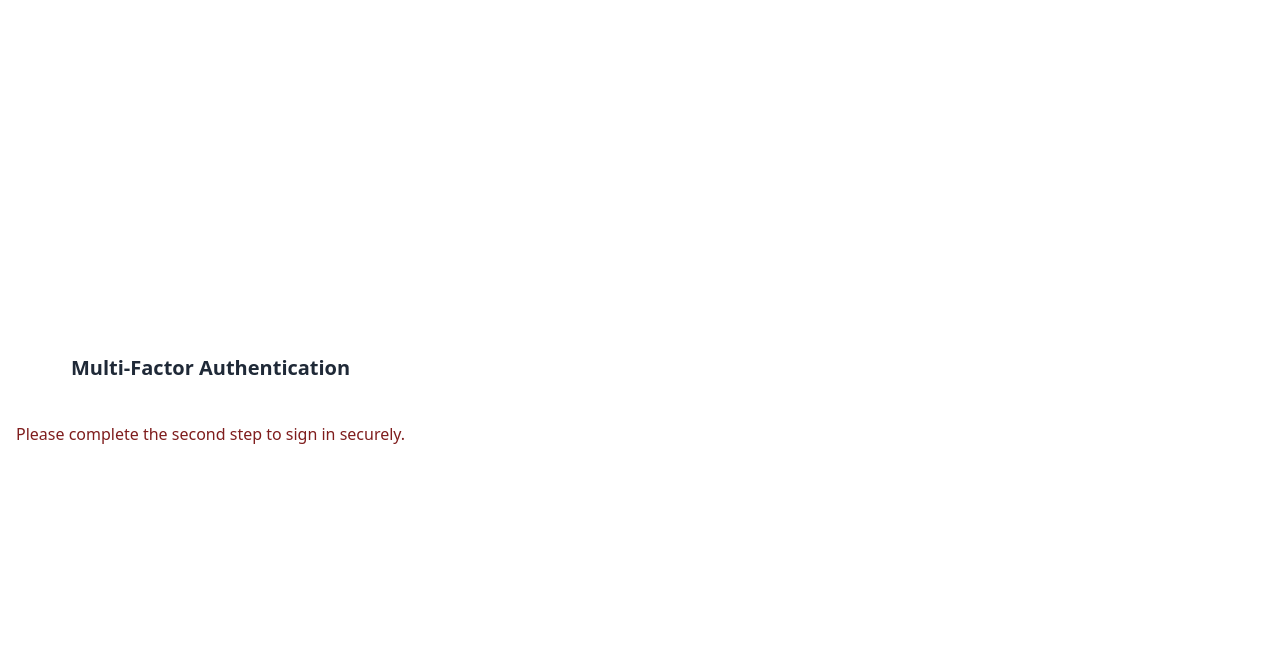
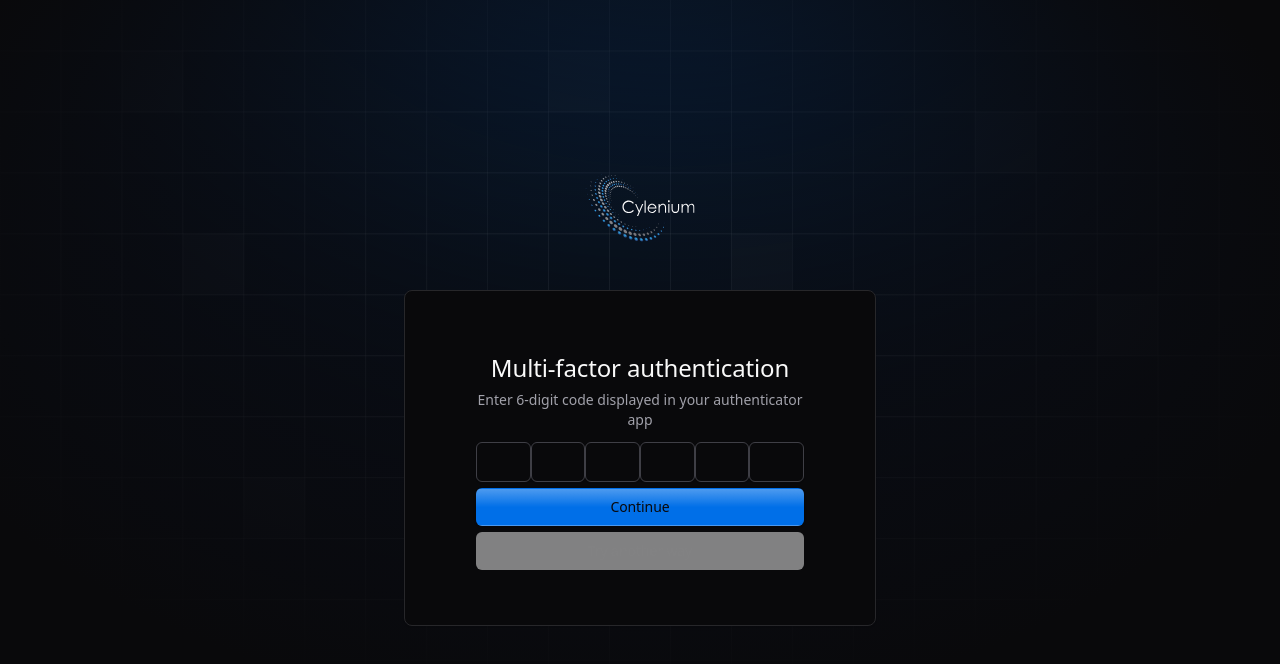
Before and after one commit to lightningleap/CyleniumUi, a React (Vite) app: page /mfa in a window 1280 px wide. Shown: the top 664 px of the page. Built offline with nearby package versions, Linux system fonts and the light colour scheme.

Commit message:
MFA page doen

```diff
--- a/src/components/ui/button.tsx
+++ b/src/components/ui/button.tsx
@@ -1,3 +1,4 @@
+/* eslint-disable react-refresh/only-export-components */
 import * as React from "react"
 import { Slot } from "@radix-ui/react-slot"
 import { cva, type VariantProps } from "class-variance-authority"
@@ -5,7 +6,7 @@ import { cva, type VariantProps } from "class-variance-authority"
 import { cn } from "@/lib/utils"
 
 const buttonVariants = cva(
-  "inline-flex items-center justify-center gap-2 whitespace-nowrap rounded-md text-sm font-medium transition-colors focus-visible:outline-none focus-visible:ring-1 focus-visible:ring-ring disabled:pointer-events-none disabled:opacity-50 [&_svg]:pointer-events-none [&_svg]:size-4 [&_svg]:shrink-0",
+  "inline-flex items-center justify-center whitespace-nowrap rounded-md transition-colors focus-visible:outline-none focus-visible:ring-1 focus-visible:ring-ring disabled:pointer-events-none disabled:opacity-50 [&_svg]:pointer-events-none [&_svg]:size-4 [&_svg]:shrink-0",
   {
     variants: {
       variant: {
--- /dev/null
+++ b/src/features/auth/mfa/components/MfaCard.tsx
@@ -0,0 +1,108 @@
+import { useState, useRef } from "react"
+import type { KeyboardEvent } from 'react';
+import { Button } from "@/components/ui/button"
+import { Input } from "@/components/ui/input"
+import { Card, CardHeader, CardContent, CardFooter } from "@/components/ui/card"
+
+export function MfaCard() {
+  const [otp, setOtp] = useState<string[]>(Array(6).fill(''))
+  const inputRefs = useRef<(HTMLInputElement | null)[]>([])
+
+  const handleChange = (index: number, value: string) => {
+    const numericValue = value.replace(/[^0-9]/g, '') // Allow only digits
+    if (!numericValue) return
+
+    const updatedOtp = [...otp]
+    updatedOtp[index] = numericValue
+    setOtp(updatedOtp)
+
+    // Move to next input if available
+    if (index < 5) {
+      inputRefs.current[index + 1]?.focus()
+    }
+  }
+
+  const handleKeyDown = (index: number, e: KeyboardEvent<HTMLInputElement>) => {
+    if (e.key === 'Backspace' && !otp[index] && index > 0) {
+      inputRefs.current[index - 1]?.focus()
+    }
+  }
+
+  const handlePaste = (e: React.ClipboardEvent<HTMLInputElement>) => {
+    e.preventDefault()
+    const pasted = e.clipboardData.getData('text').replace(/[^0-9]/g, '').slice(0, 6)
+    const updatedOtp = pasted.split('')
+    while (updatedOtp.length < 6) updatedOtp.push('') // Fill empty slots
+    setOtp(updatedOtp)
+
+    // Focus the next empty input
+    const nextIndex = pasted.length < 6 ? pasted.length : 5
+    inputRefs.current[nextIndex]?.focus()
+  }
+
+  return (
+    <Card className="flex flex-col justify-center items-center py-12 w-[360px] md:w-[472px] h-[356px] md:h-[336px] bg-[#09090B] border-[0.5px] border-[#27272A] shadow-[0px_1px_2px_rgba(0,0,0,0.05)] rounded-lg">
+
+      {/* Header Section */}
+      <CardHeader className="flex flex-col items-center px-4 gap-6 w-[360px] md:w-[472px] h-[260px] md:h-[240px]">
+        <div className="flex flex-col items-center gap-1.5 w-[328px] h-[78px]">
+          <h2 className="w-[328px] h-8 font-inter font-medium text-2xl leading-8 text-center tracking-[-0.006em] text-[#FAFAFA]">
+            Multi-factor authentication
+          </h2>
+          <p className="w-[328px] h-10 font-inter text-sm leading-5 text-center text-[#A1A1AA]">
+            Enter 6-digit code displayed in your authenticator app
+          </p>
+        </div>
+      </CardHeader>
+
+      {/* OTP Inputs Section */}
+      <CardContent className="flex flex-col justify-center items-center w-[328px] h-10 gap-2">
+        <div className="flex flex-row justify-center items-center w-[328px] h-10 gap-0 isolate">
+          {otp.map((digit, i) => (
+            <Input
+              key={i}
+              ref={(el) => { inputRefs.current[i] = el; }}
+              type="text"
+              inputMode="numeric"
+              pattern="[0-9]*"
+              maxLength={1}
+              value={digit}
+              onChange={(e) => handleChange(i, e.target.value)}
+              onKeyDown={(e) => handleKeyDown(i, e)}
+              onPaste={handlePaste}
+              className={`w-[54.67px] h-10 text-center text-[#FAFAFA] bg-[#09090B] ${
+                i === 0
+                  ? 'border border-[#3F3F46] rounded-l-md'
+                  : i === 5
+                  ? 'border-t border-r border-b border-[#3F3F46] rounded-r-md'
+                  : 'border-t border-r border-b border-[#3F3F46]'
+              } focus:ring-2 focus:ring-[#006FE8] focus:border-[#006FE8] flex-1 box-border`}
+            />
+          ))}
+        </div>
+      </CardContent>
+
+      {/* Footer Buttons */}
+      <CardFooter className="flex flex-col justify-center items-center gap-1.5 px-4 w-[328px] h-[94px]">
+        <Button
+          className="flex flex-row justify-center items-center px-8 gap-2 w-[328px] h-11 bg-[#006FE8] hover:bg-[#0061CC] rounded-md"
+          style={{
+            background: "linear-gradient(180deg, rgba(255, 255, 255, 0.3) 0%, rgba(255, 255, 255, 0) 50.48%), #006FE8"
+          }}
+        >
+          <span className="font-inter font-medium text-sm leading-5 tracking-[-0.006em] text-[#09090B]">
+            Continue
+          </span>
+        </Button>
+        <Button
+          variant="ghost"
+          className="flex flex-row justify-center items-center px-8 gap-2 w-[328px] h-11 rounded-md opacity-50 hover:opacity-100"
+        >
+          <span className="font-inter font-medium text-sm leading-5 tracking-[-0.006em] text-[#FAFAFA]">
+            Try another way
+          </span>
+        </Button>
+      </CardFooter>
+    </Card>
+  )
+}
--- a/src/features/auth/mfa/index.tsx
+++ b/src/features/auth/mfa/index.tsx
@@ -1,10 +1,23 @@
+import { MfaCard } from './components/MfaCard';
+
 export default function Mfa() {
-    return (
-      <div className="flex flex-col items-center justify-center p-4 text-center">
-        <h2 className="text-xl font-semibold text-gray-800">Multi-Factor Authentication</h2>
-        <p className="mt-10 text-red-900">
-          Please complete the second step to sign in securely.
-        </p>
+  return (
+    <div className="fixed inset-0 bg-[#09090B]">
+      {/* Grid Background */}
+      <div
+        className="absolute inset-0 bg-center bg-no-repeat bg-cover"
+        style={{ backgroundImage: 'url(/Background.svg)' }}
+      />
+
+      {/* Content */}
+      <div className="relative z-10 flex flex-col items-center justify-center h-full gap-12 px-4 py-12">
+        <img
+          src="/logo/Cylenium.svg"
+          alt="Cylenium"
+          className="w-[110.26px] h-[67.21px]"
+        />
+        <MfaCard />
       </div>
-    );
-  }
+    </div>
+  );
+}
```
Also changed, not shown: public/Background.svg (added), public/logo/Cylenium.svg (renamed from public/logo/Cylenium 2.svg).
